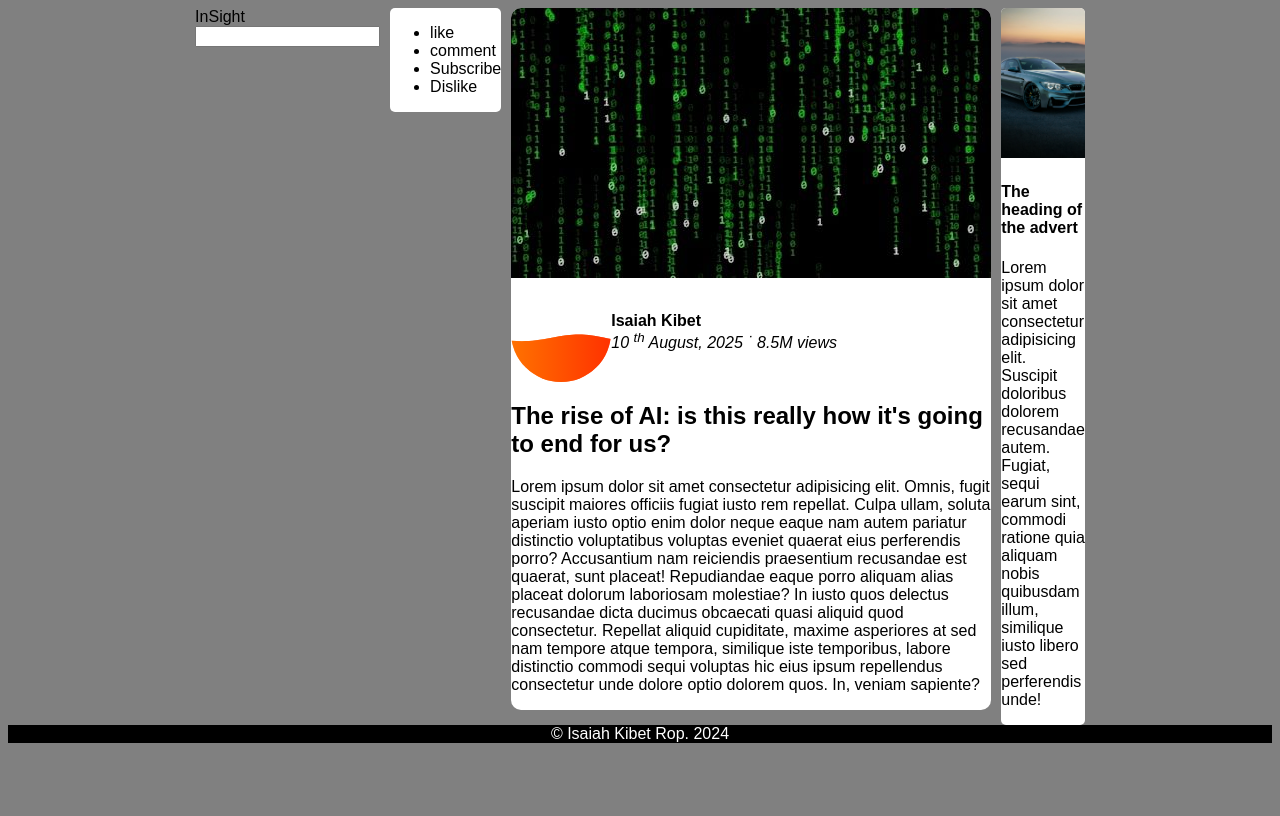
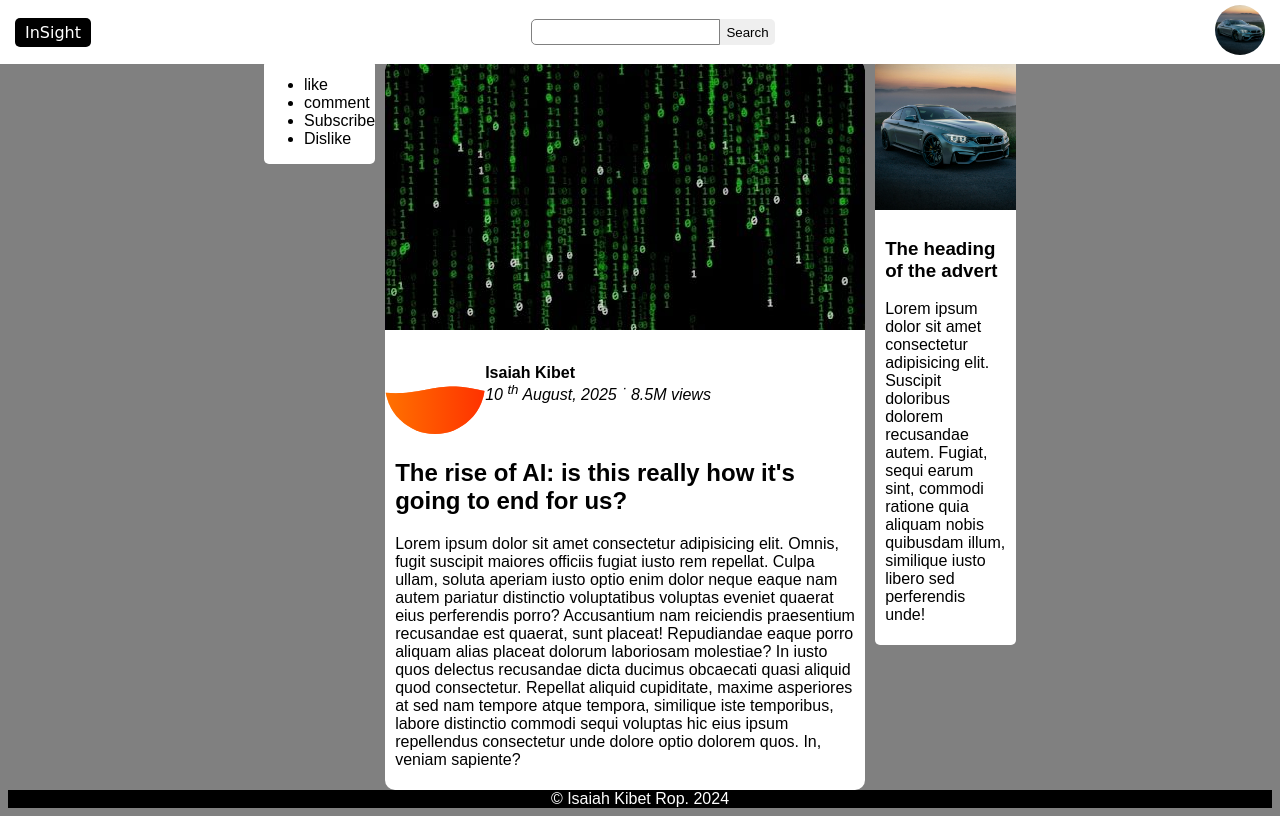
Before and after one commit to Isa8205/Insight, a Django app: template main/templates/page.html in a window 1280 px wide. Before the commit the page ends 743 px from the top, so only its background shows below. Run offline with Django 3.2, Linux system fonts and the light colour scheme; the template is opened without the code that fills it, so the values that code supplies are empty.

Commit message:
Single page
Added html for individual content and mapped it to a view

```diff
--- a/main/models.py
+++ b/main/models.py
@@ -1,5 +1,6 @@
 from django.db import models
 from django.contrib.auth.hashers import make_password
+from django.contrib.auth.models import AbstractUser
 
 
 # Create your models here.
--- a/main/templates/page.html
+++ b/main/templates/page.html
@@ -17,6 +17,64 @@
             align-items: start;
             gap: 10px;
             margin-inline: 20vw;
+        }
+        nav {
+            height: fit-content;
+            position: fixed;
+            top: 0;
+            left: 0;
+            right: 0;
+            display: flex;
+            gap: 10px;
+            justify-content: space-between;
+            align-items: center;
+            background-color: white;
+            padding-inline: 15px;
+            padding-block: 5px;
+        }
+
+        nav .logo {
+            padding-block: 5px;
+            padding-inline: 10px;
+            background-color: black;
+            color: white;
+            font-family: "Comic Sans MS";
+            border-radius: 5px;
+        }
+
+        nav .search-box {
+            display: flex;
+            justify-content: center;
+            align-items: center;
+
+        }
+
+        nav .search-box input {
+            height: 2em;
+            width: 100%;
+            padding-block: 4px;
+            padding-inline: 5px;
+            min-width: 0;
+            border: 1px solid grey;
+            border-radius: 5px 0 0 5px;
+        }
+
+        nav .search-box button {
+            border-radius: 0 5px 5px 0;
+            height: 2em;
+            border: none;
+            cursor: pointer;
+        }
+
+        nav .profile img {
+            width: 50px;
+            height: 50px;
+            object-fit: cover;
+            border-radius: 50%;
+        }
+
+        main {
+            margin-top: 60px;
         }
 
         .article-content {
@@ -47,6 +105,20 @@
             border-radius: 10px 10px 0 0;
         }
 
+        .article-content article {
+            padding-inline: 10px;
+            padding-block: 5px;
+            text-align: start;
+            text-wrap: wrap;
+        }
+
+        .advertisements .advert article {
+            padding-inline: 10px;
+            padding-block: 5px;
+            text-align: start;
+            text-wrap: wrap;
+        }
+
         .advert img {
             width: 100%;
             height: 150px;
@@ -62,17 +134,20 @@
 </head>
 <body>
 
-    <main>
-
     <nav>
         <div class="logo">
             InSight
         </div>
         <div class="search-box">
             <input type="search" name="search" id="search">
+            <button>Search</button>
         </div>
-            <div class="profile"></div>
+        <div class="profile">
+            <img src="/media/profiles/zalykaziqi.png" alt="Your profile">
+        </div>
     </nav>
+
+    <main>
         <section class="reactions">
 
             <div class="content">
@@ -116,9 +191,11 @@
             <div class="advert">
                 <img src="/media/profiles/car1.jpg" alt="Display image">
 
-                <h4>The heading of the advert</h4>
+                <article>
+                    <h3>The heading of the advert</h3>
 
                     <p>Lorem ipsum dolor sit amet consectetur adipisicing elit. Suscipit doloribus dolorem recusandae autem. Fugiat, sequi earum sint, commodi ratione quia aliquam nobis quibusdam illum, similique iusto libero sed perferendis unde!</p>
+                </article>
             </div>
 
         </section>
```
Also changed, not shown: main/views.py (+5 -6 lines), README.md, db.sqlite3, main/migrations/0004_alter_reviews_options.py (added). Lines whose indentation alone changed are shown as unchanged.
